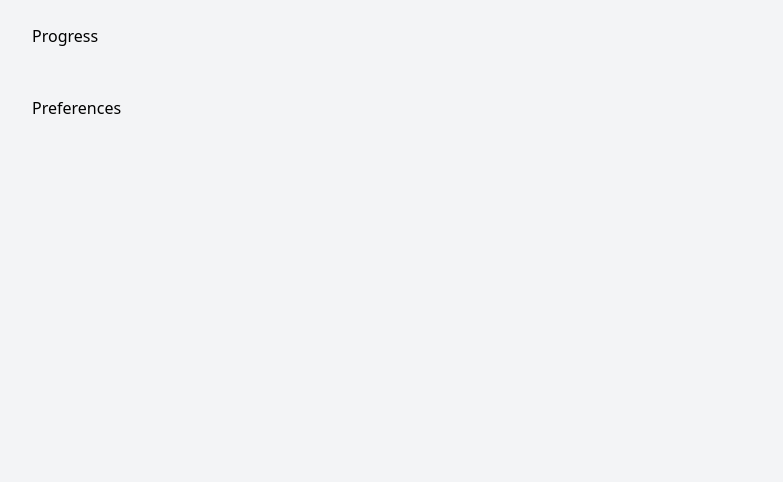
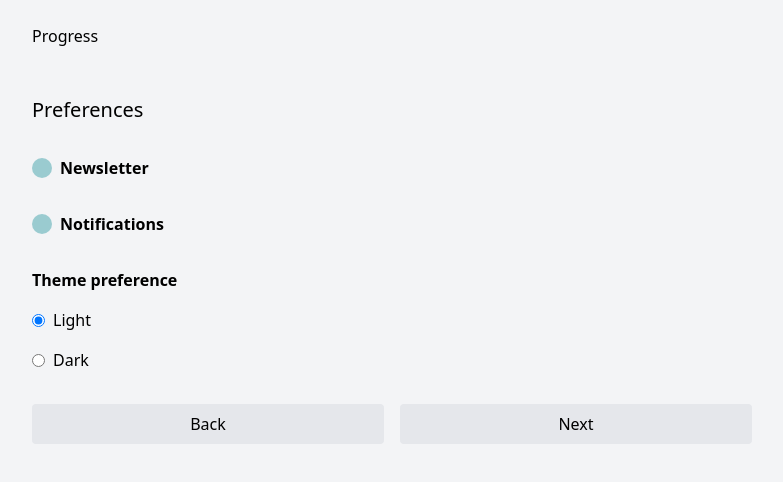
Before and after one commit to daphnee-jeune/multipstep-form, a React (Vite) app: page /preferences in a window 1280 px wide. Shown: the top 482 px of the page, without its empty margins (248-1031 px from the left). Built offline with nearby package versions, Linux system fonts and the light colour scheme.

Commit message:
implement preferences page

```diff
--- a/src/pages/PreferencesPage.tsx
+++ b/src/pages/PreferencesPage.tsx
@@ -1,10 +1,136 @@
+import { useReducer } from "react";
+import { useNavigate } from "react-router-dom";
+
+interface FormData {
+  preferences: {
+    newsletter: boolean;
+    notification: boolean;
+    theme: "light" | "dark";
+  };
+}
+
+interface FormAction {
+  type: "UPDATE_PREFERENCES";
+  payload: Partial<FormData["preferences"]>;
+}
+const initialPreferencesInfoState: FormData["preferences"] = {
+  newsletter: false,
+  notification: true,
+  theme: "light",
+};
 
 const PreferencesPage = () => {
+  const [state, dispatch] = useReducer(
+    addressInfoReducer,
+    initialPreferencesInfoState
+  );
+
+  const navigate = useNavigate();
+  function addressInfoReducer(
+    state = initialPreferencesInfoState,
+    action: FormAction
+  ) {
+    return {
+      ...state,
+      ...action.payload,
+    };
+  }
+  const handleNextPage = (e: React.FormEvent) => {
+    e.preventDefault();
+    navigate("/summary");
+  };
   return (
-    <div>
-      Preferences
-    </div>
-  )
-}
+    <form className="flex flex-col gap-8" onSubmit={handleNextPage}>
+      <h1 className="text-xl">Preferences</h1>
+      <div className="flex gap-2 items-center">
+        <label htmlFor="newsletter" className="order-1 font-bold cursor-pointer">Newsletter</label>
+        <input
+          type="checkbox"
+          id="newsletter"
+          required
+          className="appearance-none size-5 bg-[#9ACBD0] hover:bg-[#F39E60] rounded-full checked:bg-[#FFEB00] duration-75 cursor-pointer"
+          value={state.newsletter}
+          onChange={(e) =>
+            dispatch({
+              type: "UPDATE_PREFERENCES",
+              payload: { newsletter: e.target.checked },
+            })
+          }
+        />
+      </div>
+      <div className="flex gap-2 items-center">
+        <label htmlFor="notification" className="order-1 font-bold cursor-pointer">Notifications</label>
+        <input
+          type="checkbox"
+          id="notifications"
+          required
+          className="appearance-none size-5 bg-[#9ACBD0] hover:bg-[#F39E60] rounded-full checked:bg-[#FFEB00] duration-75 cursor-pointer"
+          value={state.notification}
+          onChange={(e) =>
+            dispatch({
+              type: "UPDATE_PREFERENCES",
+              payload: { notification: e.target.checked },
+            })
+          }
+        />
+      </div>
+      <div className="flex flex-col gap-4">
+        <label htmlFor="theme" className="font-bold">Theme preference</label>
+        <div className="flex gap-2 items-center">
+          <input
+            type="radio"
+            id="theme"
+            required
+            className="border-l border-[#dfe5f6] focus:bg-gray-200 outline-none p-2 focus:rounded-sm focus:text-[#2A004E] text-black"
+            value={"light"}
+            checked={state.theme === "light"}
+            onChange={(e) =>
+              dispatch({
+                type: "UPDATE_PREFERENCES",
+                payload: { theme: e.target.value as 'light' },
+              })
+            }
+          />
+          <span>
+            Light
+          </span>
+        </div>
+        <div className="flex gap-2 items-center">
+          <input
+            type="radio"
+            id="theme"
+            required
+            className="border-l border-[#dfe5f6] focus:bg-gray-200 outline-none p-2 focus:rounded-sm focus:text-[#2A004E] text-black"
+            value={"dark"}
+            checked={state.theme === "dark"}
+            onChange={(e) =>
+              dispatch({
+                type: "UPDATE_PREFERENCES",
+                payload: { theme: e.target.value as 'dark' },
+              })
+            }
+          />
+          <span>
+            Dark
+          </span>
+        </div>
+      </div>
+      <div className="flex *:basis-1/2 gap-4">
+        <button
+          className="p-2 bg-gray-200 rounded transition-colors hover:bg-[#dfe5f6]"
+          onClick={() => navigate("/address")}
+        >
+          Back
+        </button>
+        <button
+          type="submit"
+          className="p-2 bg-gray-200 rounded transition-colors hover:bg-[#dfe5f6]"
+        >
+          Next
+        </button>
+      </div>
+    </form>
+  );
+};
 
-export default PreferencesPage
+export default PreferencesPage;
```
